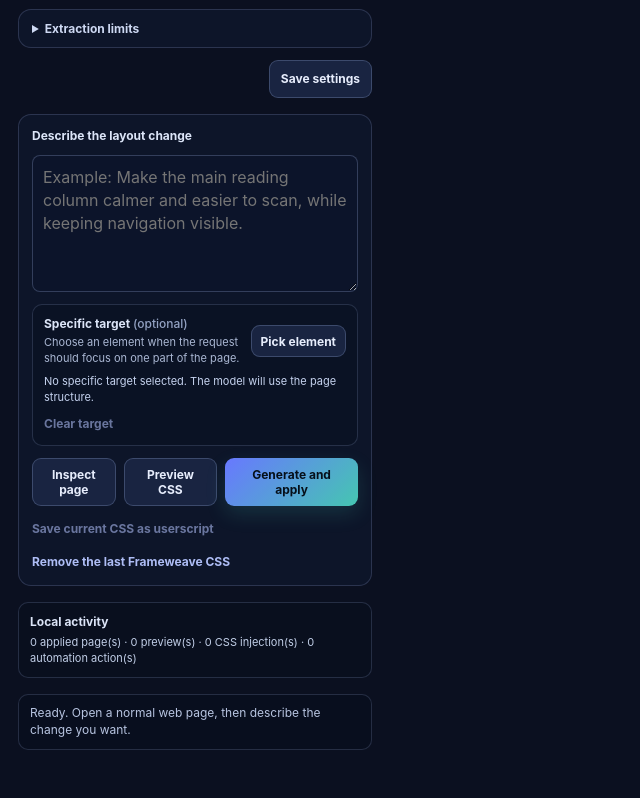
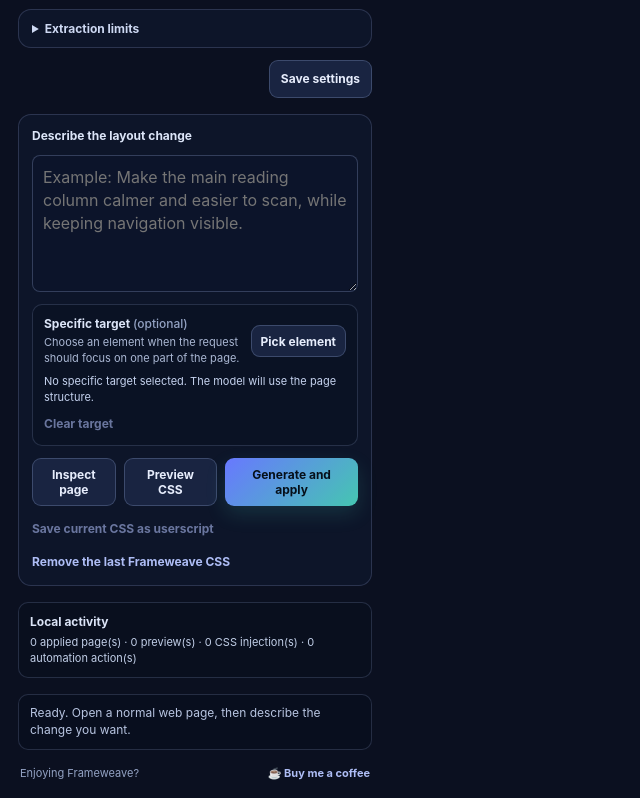
Before and after one commit to stupidgiraffe/frameweave, a website with bundled scripts: page popup.html in a window 1280 px wide. Shown: the part 521-1319 px from the top of the page, without its empty margins (0-640 px from the left). Before the commit the page ends 1289 px from the top, so only its background shows below. Built offline with nearby package versions, Linux system fonts and the light colour scheme; no server answers.

Commit message:
chore: add release publishing and project support links

```diff
--- a/popup.html
+++ b/popup.html
@@ -140,6 +140,11 @@
       <output id="status" class="status status-idle" aria-live="polite">
         Ready. Open a normal web page, then describe the change you want.
       </output>
+
+      <footer class="support-footer">
+        <span>Enjoying Frameweave?</span>
+        <a href="https://www.buymeacoffee.com/stupidgiraffe" target="_blank" rel="noreferrer">☕ Buy me a coffee</a>
+      </footer>
     </main>
     <script type="module" src="src/popup.js"></script>
   </body>
--- a/src/options.css
+++ b/src/options.css
@@ -364,6 +364,12 @@ summary {
   color: #e7edfc;
 }
 
+.support-link {
+  display: inline-flex;
+  align-items: center;
+  text-decoration: none;
+}
+
 .quiet-button {
   background: transparent;
   color: #aec0f6;
--- a/src/popup.css
+++ b/src/popup.css
@@ -390,6 +390,28 @@ summary {
   padding: 3px 0;
 }
 
+.support-footer {
+  display: flex;
+  align-items: center;
+  justify-content: space-between;
+  gap: 10px;
+  padding: 0 2px;
+  color: #93a2c3;
+  font-size: 11px;
+}
+
+.support-footer a {
+  color: #aebdf5;
+  font-weight: 750;
+  text-decoration: none;
+}
+
+.support-footer a:hover,
+.support-footer a:focus-visible {
+  color: #d7e0ff;
+  text-decoration: underline;
+}
+
 .preview-actions {
   justify-content: space-between;
   gap: 9px;
```
Also changed, not shown: options.html (+1 -0 lines), .github/FUNDING.yml (added), .github/workflows/release.yml (added), CHANGELOG.md, README.md.
